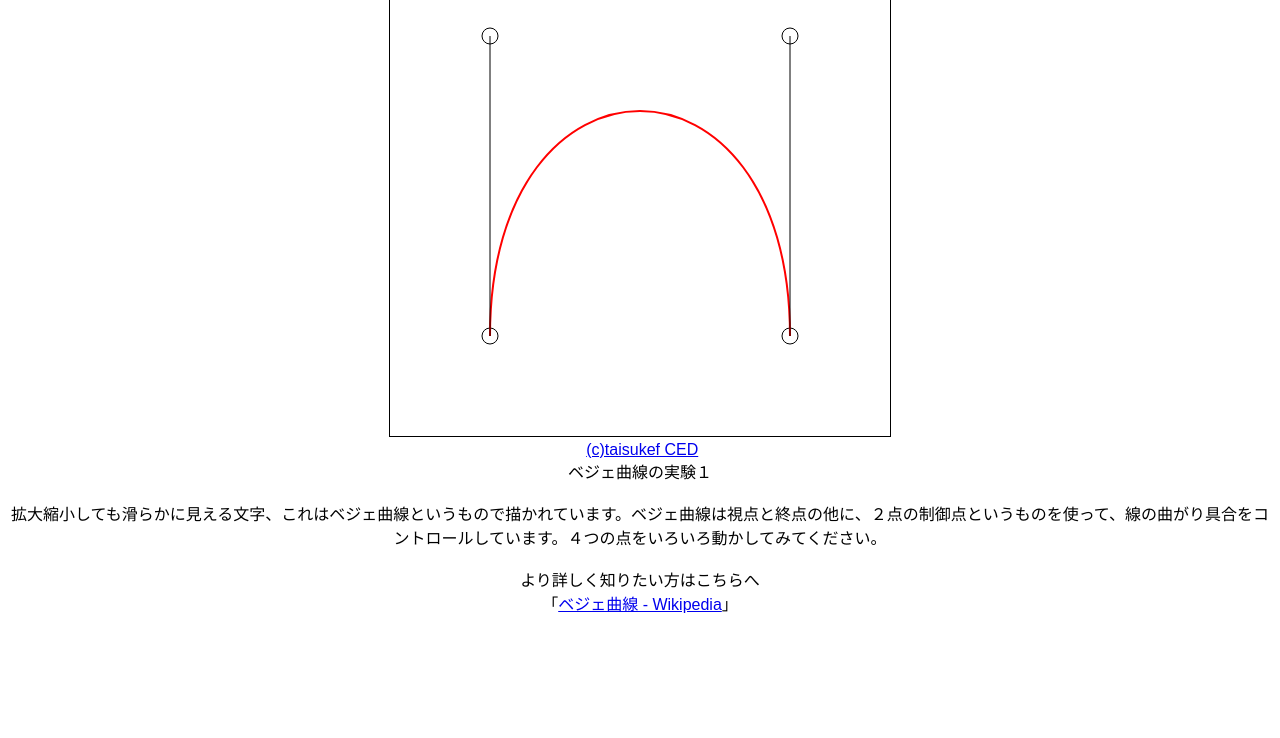
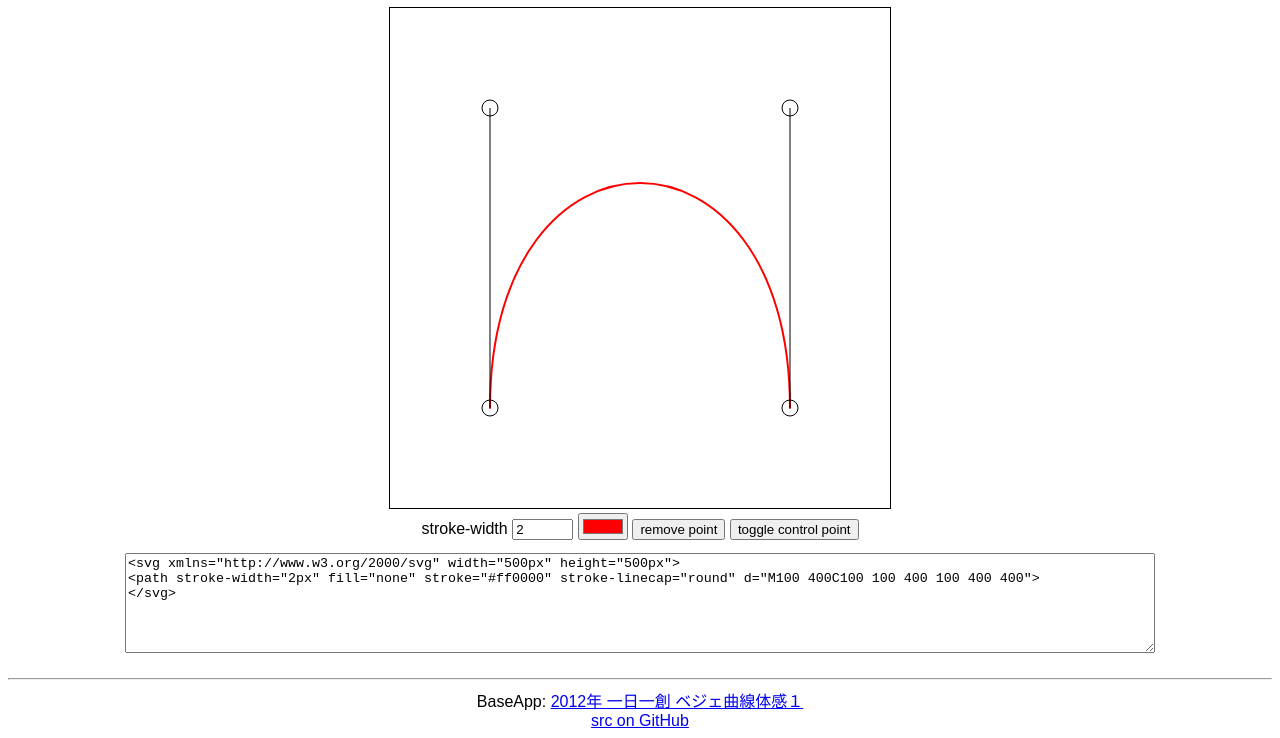
Before and after one commit to code4fukui/bezier-svgmaker, a plain HTML site: page index.html in a window 1280 px wide. Shown: the part 73-811 px from the top of the page. Drawn offline with Linux system fonts and the light colour scheme.

Commit message:
change to bezier svgmaker

```diff
--- a/index.html
+++ b/index.html
@@ -1,5 +1,16 @@
 <!DOCTYPE html><html lang="ja"><head><meta charset="utf-8"><meta name="viewport" content="width=device-width"><link rel="icon" href="data:">
-<title>bezier1</title>
+<title>bezier svgmaker</title>
+</head>
+<body>
+<h1>bezier svgmaker</h1>
+
+<div id="main"></div>
+stroke-width <input type="number" value=2 id=inswidth>
+<input type="color" value="#ff0000" id=incolor>
+<button id=btnremove>remove point</button>
+<button id=btnvisible>toggle control point</button>
+
+<textarea id=ta></textarea>
 
 <script type="module">
 
@@ -16,28 +27,23 @@ T x y  現在点から指定された座標 (x,y) まで2次ベジェ曲線を
 A rx ry x-axis-rotation large-arc-flag sweep-flag x y  現在の点から指定された座標 (x,y) まで楕円形の曲線を引く。楕円は2つの半径 (rx,ry) と軸の回転 (x-axis-rotation) によって定義される。large-arc-flagとsweep-flagは楕円の描き方を指す。
 C x1 y1 x2 y2 x y  現在点から指定された座標 (x,y) まで3次ベジェ曲線を引く。(x1,y1) は曲線の開始点の制御点で、(x2,y2) は曲線の終点の制御点を示す。
 S x1 y1 x y  現在点から指定された座標 (x,y) まで3次ベジェ曲線を引く。開始点の制御点は、直前に引かれた曲線の終点を指し、(x1,y1) は終点の制御点を示す。
-
 */
 
 const createSVG = (tag) => {
   return document.createElementNS("http://www.w3.org/2000/svg", "svg:" + tag);
 };
 
-let r = 8;
-let cp; // control points
-let bez;
-let line;
-
-onload = function() {
-  const svg = createSVG("svg");
-  svg.id = "svg";
-  svg.setAttribute("width", "500");
-  svg.setAttribute("height", "500");
-
-  const p = [ 100, 400, 100, 100, 400, 100, 400, 400 ];
-
-  cp = [];
-  for (let i = 0; i < 4; i++) {
+const cp = []; // control points
+const getHit = (x, y) => {
+  let c = null;
+  for (let i = 0; i < cp.length; i++) {
+    if (cp[i].contains(x, y)) {
+      return cp[i];
+    }
+  }
+  return null;
+};
+const createControlPoint = (x, y, r = 8) => {
   const c = createSVG("circle");
   c.setX = function(x) {
     this.posx = x;
@@ -46,6 +52,9 @@ onload = function() {
   c.getX = function() {
     return this.posx;
   }
+  c.getPos = function() {
+    return this.posx + " " + this.posy;
+  };
   c.setY = function(y) {
     this.posy = y;
     this.setAttribute("cy", y);
@@ -58,34 +67,84 @@ onload = function() {
     const dy = this.posy - py;
     return dx * dx + dy * dy < r * r;
   };
-    c.setX(p[i * 2]);
-    c.setY(p[i * 2 + 1]);
+  c.setX(x);
+  c.setY(y);
   c.setAttribute("r", r);
   c.setAttribute("fill", "none");
   c.setAttribute("stroke", "#000000");
+  return c;
+};
+
+const lines = [];
+const createLine = (c1, c2) => {
+  const b = createSVG("path");
+  b.setAttribute("stroke-width", "1px");
+  b.setAttribute("fill", "none");
+  b.setAttribute("stroke", "#000000");
+
+  b.update = () => {
+    b.setAttribute("d", `M${c1.getPos()}L${c2.getPos()}`);
+  };
+  b.update();
+  return b;
+};
+
+let bez;
+
+onload = function() {
+  const svg = createSVG("svg");
+  svg.id = "svg";
+  svg.setAttribute("width", "500px");
+  svg.setAttribute("height", "500px");
+
+  bez = createSVG("path");
+  svg.appendChild(bez);
+
+  //const p = [100, 400, 100, 100, 400, 100, 400, 400, 300, 400, 300, 300, 250, 200, 200, 200];
+  const p = [100, 400, 100, 100, 400, 100, 400, 400]; //, 300, 400, 300, 300, 250, 200, 200, 200];
+  for (let i = 0; i < p.length; i += 2) {
+    const c = createControlPoint(p[i], p[i + 1]);
     svg.appendChild(c);
     cp.push(c);
+  }
+  for (let i = 0; i < cp.length; i += 2) {
+    const b = createLine(cp[i], cp[i + 1]);
+    svg.appendChild(b);
+    lines.push(b);
   }
 
   svg.onmousedown = function(e) {
     const mx = e.offsetX;
     const my = e.offsetY;
-//    $("debug").textContent = mx + "x" + my + " click";
-    const c = getHit(cp, mx, my);
+    const c = getHit(mx, my);
     if (c != null) {
       this.current = c;
       this.orgx = c.getX();
       this.orgy = c.getY();
       this.mdx = mx;
       this.mdy = my;
+    } else {
+      setVisible(true);
+      const cl = cp[cp.length - 1];
+      const cx = (cl.getX() + mx) / 2;
+      const cy = (cl.getY() + my) / 2;
+      const c0 = createControlPoint(cx, cy);
+      svg.appendChild(c0);
+      cp.push(c0);
+      const c = createControlPoint(mx, my);
+      svg.appendChild(c);
+      cp.push(c);
+      const line = createLine(c0, c);
+      svg.appendChild(line);
+      lines.push(line);
+      bez.draw();
     }
   };
   svg.onmousemove = function(e) {
     const mx = e.offsetX;
     const my = e.offsetY;
-//    $("debug").textContent = e.x + "x" + e.y;
     if (this.current == null) {
-      const c = getHit(cp, mx, my);
+      const c = getHit(mx, my);
       svg.style.cursor = c != null ? "pointer" : "default";
     } else {
       const dx = mx - this.mdx;
@@ -101,70 +160,69 @@ onload = function() {
     }
   };
 
-  const b = createSVG("path");
-//  b.setAttribute("d", "M300,300 C300,400 400,400 400,300");
-  b.setAttribute("stroke-width", "2px");
-  b.setAttribute("fill", "none");
-  b.setAttribute("stroke", "#ff0000");
-  svg.appendChild(b);
-  bez = b;
+  bez.draw = function() {
+    this.setAttribute("stroke-width", inswidth.value + "px");
+    this.setAttribute("fill", "none");
+    this.setAttribute("stroke", incolor.value);
+    this.setAttribute("stroke-linecap", "round");
 
-  line = [];
-  for (let i = 0; i < 2; i++) {
-    const b = createSVG("path");
-    b.setAttribute("stroke-width", "1px");
-    b.setAttribute("fill", "none");
-    b.setAttribute("stroke", "#000000");
-    svg.appendChild(b);
-    line.push(b);
-  }
-
-  bez.draw = function() {
     const s = [];
     s.push("M");
-    s.push(cp[0].getX());
-    s.push(",");
-    s.push(cp[0].getY());
-    s.push(" C");
+    s.push(cp[0].getPos());
+    s.push("C");
     for (let i = 1; i < 4; i++) {
-      s.push(cp[i].getX());
-      s.push(",");
-      s.push(cp[i].getY());
+      s.push(cp[i].getPos());
+      if (i < 3) s.push(" ");
+    }
+    for (let i = 4; i < cp.length; i += 2) {
+      s.push("S");
+      s.push(cp[i].getPos());
       s.push(" ");
+      s.push(cp[i + 1].getPos());
     }
-    const d = s.join("");
-    this.setAttribute("d", d);
+    this.setAttribute("d", s.join(""));
 
-    drawLine(line[0], cp[0], cp[1]);
-    drawLine(line[1], cp[2], cp[3]);
+    lines.forEach(i => i.update());
+
+    const ats = ["stroke-width", "fill", "stroke", "stroke-linecap", "d"];
+    const svgpre = `<svg xmlns="http://www.w3.org/2000/svg" width="${svg.getAttribute("width")}" height="${svg.getAttribute("height")}">\n`;
+    ta.value = `${svgpre}<path ${ats.map(i => i + '="' + this.getAttribute(i) + '"').join(" ")}>\n</svg>`;
   };
   bez.draw();
 
   main.appendChild(svg);
+
+  let vflg = true;
+  const setVisible = (b) => {
+    if (vflg == b) return;
+    vflg = b;
+    if (vflg) {
+      cp.forEach(i => svg.appendChild(i));
+      lines.forEach(i  => svg.appendChild(i));
+    } else {
+      cp.forEach(i => svg.removeChild(i));
+      lines.forEach(i  => svg.removeChild(i));
+    }
   };
-const getHit = (cp, x, y) => {
-  let c = null;
-  for (let i = 0; i < cp.length; i++) {
-    if (cp[i].contains(x, y)) {
-      return cp[i];
+
+  btnremove.onclick = () => {
+    setVisible(true);
+    if (cp.length > 4) {
+      svg.removeChild(cp.pop());
+      svg.removeChild(cp.pop());
+      svg.removeChild(lines.pop());
+      bez.draw();
     }
-  }
-  return null;
   };
-const drawLine = (path, c1, c2) => {
-  const s = [];
-  s.push("M");
-  s.push(c1.getX());
-  s.push(",");
-  s.push(c1.getY());
-  s.push(" L");
-  s.push(c2.getX());
-  s.push(",");
-  s.push(c2.getY());
-  path.setAttribute("d", s.join(""));
+  btnvisible.onclick = () => {
+    setVisible(!vflg);
+  };
+
+  inswidth.oninput = incolor.oninput = () => bez.draw();
 };
 
 </script>
+
 <style>
 body {
   font-family: sans-serif;
@@ -173,26 +231,19 @@ body {
 #svg {
   border: 1px solid black;
 }
+#inswidth {
+  width: 4em;
+}
+textarea {
+  margin: 1em;
+  width: 80vw;
+  height: 7em;
+}
 </style>
-</head>
-<body>
 
-<div id="main"></div>
-
-<div id="credit">
-<img id="help">
-<a href="http://fukuno.jig.jp/2012/">(c)taisukef CED</a>
-</div>
-<div id="helptips"><div id="helptipscontent">
-ベジェ曲線の実験１<br>
-<br>
-拡大縮小しても滑らかに見える文字、これはベジェ曲線というもので描かれています。ベジェ曲線は視点と終点の他に、２点の制御点というものを使って、線の曲がり具合をコントロールしています。４つの点をいろいろ動かしてみてください。<br>
-<br>
-より詳しく知りたい方はこちらへ<br>
-「<a href=http://ja.wikipedia.org/wiki/%E3%83%99%E3%82%B8%E3%82%A7%E6%9B%B2%E7%B7%9A target=_blank>ベジェ曲線 - Wikipedia</a>」
-</div></div>
-
-<div id="debug"></div>
+<hr>
+BaseApp: <a href="https://fukuno.jig.jp/2012029">2012年 一日一創 ベジェ曲線体感１</a><br>
+<a href=https://github.com/code4fukui/bezier-svgmaker/>src on GitHub</a><br>
 
 </body>
 </html>
```
Lines whose indentation alone changed are shown as unchanged.
